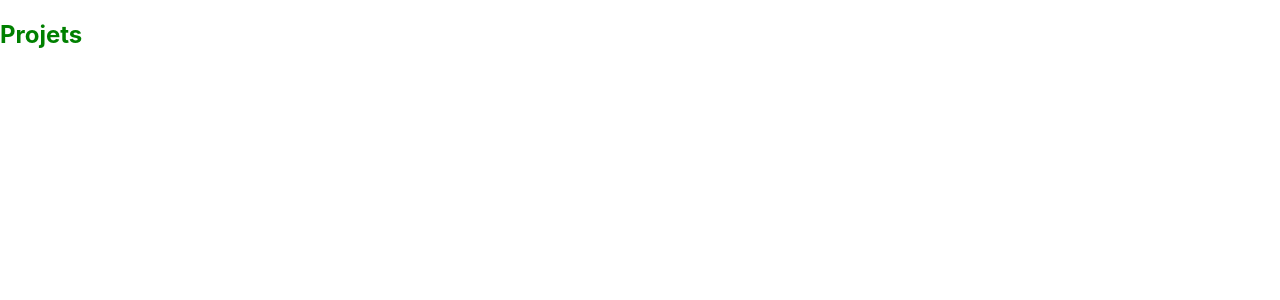
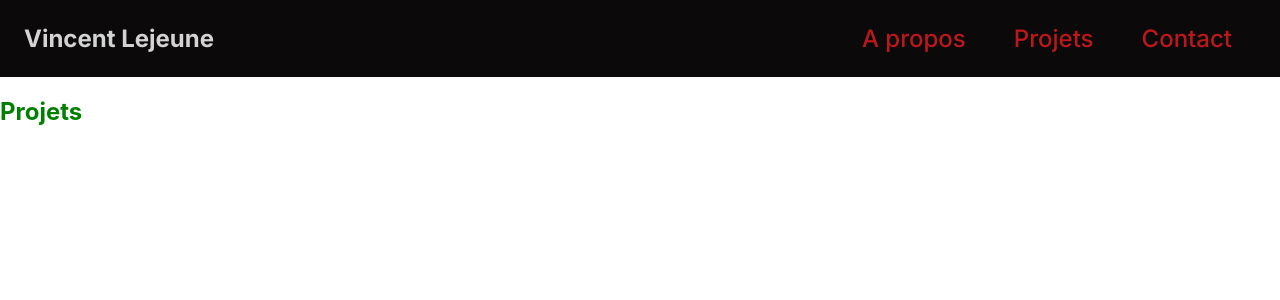
Before and after one commit to VincentCMLejeune/Portfolio, a React (Create React App) app in the folder portfolio/: page /projets in a window 1280 px wide. Shown: the top 300 px of the page. Built offline with nearby package versions, Linux system fonts and the light colour scheme.

Commit message:
Added header

```diff
--- a/portfolio/src/screens/contact/Contact.jsx
+++ b/portfolio/src/screens/contact/Contact.jsx
@@ -1,8 +1,11 @@
+import Header from "../../components/header/Header"
+
 import styles from "./Contact.module.css"
 
 export default function Contact() {
     return (
         <div>
+            <Header />
             <h2 className={styles.contact}>Contact</h2>
         </div>
     )
--- a/portfolio/src/screens/projets/Projets.jsx
+++ b/portfolio/src/screens/projets/Projets.jsx
@@ -1,8 +1,11 @@
+import Header from "../../components/header/Header"
+
 import styles from "./Projets.module.css"
 
 export default function Projets() {
     return (
         <div>
+            <Header />
             <h2 className={styles.projets}>Projets</h2>
         </div>
     )
```
